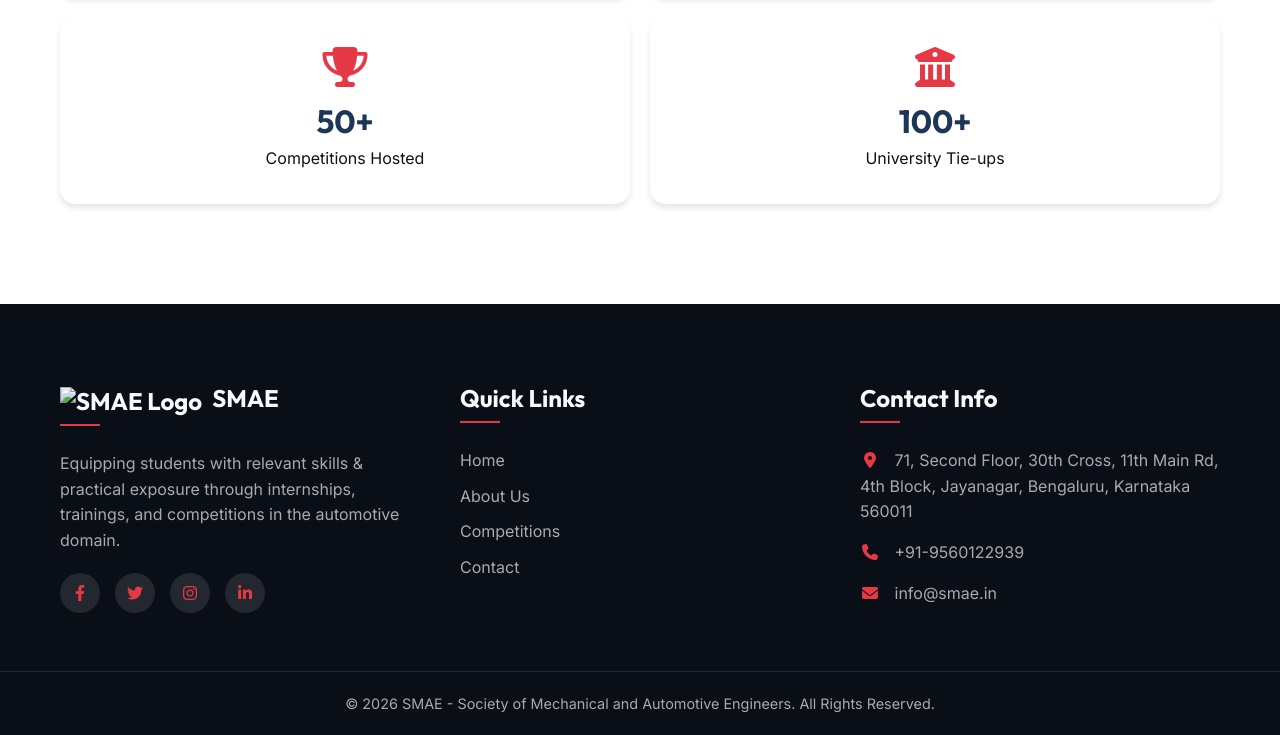
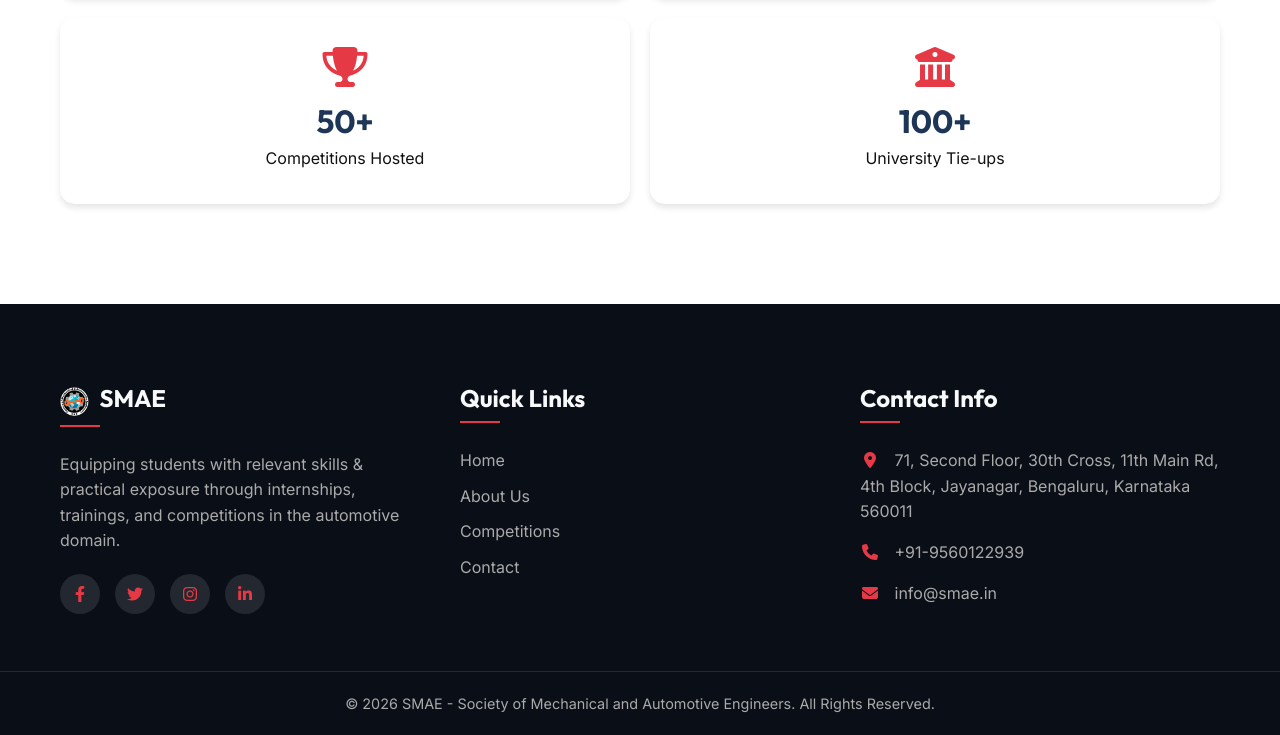
Before and after one commit to shashaank369/SMAE, a website: page about.html in a window 1280 px wide. Shown: the part 1089-1824 px from the top of the page. Drawn offline with Linux system fonts and the light colour scheme.

Commit message:
Update about.html

```diff
--- a/about.html
+++ b/about.html
@@ -110,7 +110,7 @@
     <footer id="contact" class="footer">
         <div class="container footer-content">
             <div class="footer-col">
-                <h3><img src="images/smae_logo.png" alt="SMAE Logo" style="height: 30px; margin-right: 10px; vertical-align: middle;" loading="lazy">SMAE</h3>
+                <h3><img src="smae_logo.png" alt="SMAE Logo" style="height: 30px; margin-right: 10px; vertical-align: middle;" loading="lazy">SMAE</h3>
                 <p>Equipping students with relevant skills & practical exposure through internships, trainings, and
                     competitions in the automotive domain.</p>
                 <div class="social-links">
```
